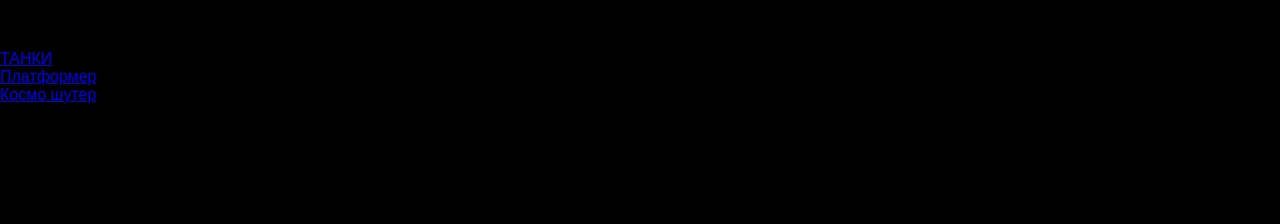
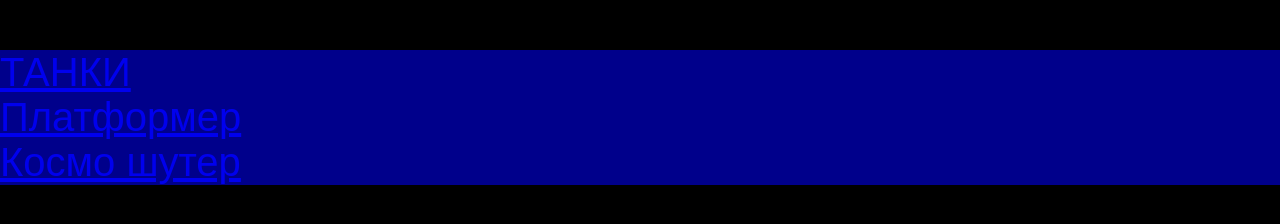
Before and after one commit to AlexandrKoteyko/Webproject, a plain HTML site: page index.html in a window 1280 px wide. Drawn offline with Linux system fonts and the light colour scheme.

Commit message:
Update style.css

```diff
--- a/style.css
+++ b/style.css
@@ -12,3 +12,8 @@ header {
     margin-bottom: 20px;
     align-items: center;
 }
+.project {
+    background-color:darkblue;
+    font-size: 40px;
+    color:white;
+}
```
